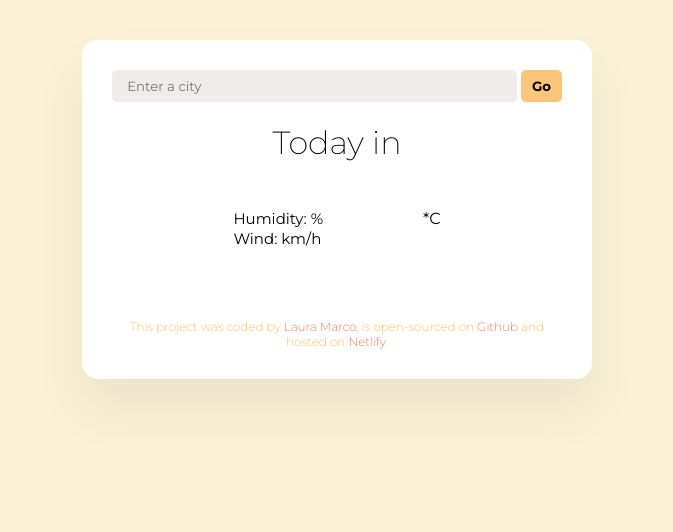
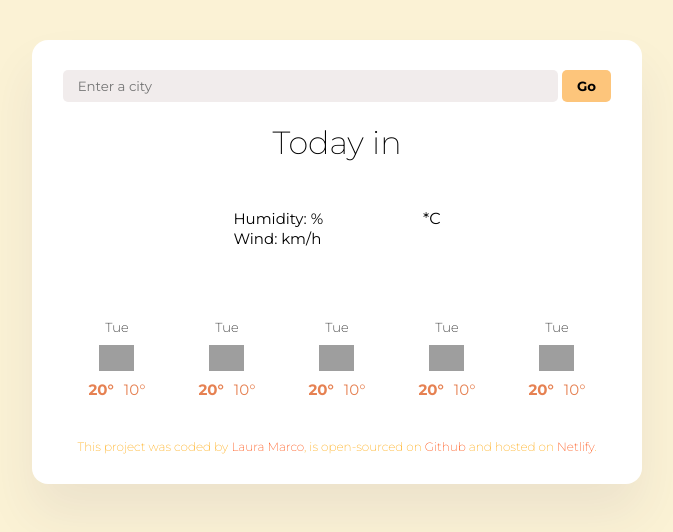
Before and after one commit to lauraamarco/My-weather-app, a plain HTML site: page index.html in a window 1280 px wide. Shown: the whole page, without its empty margins (303-976 px from the left). Drawn offline with nearby package versions, Linux system fonts and the light colour scheme; no server answers; grey boxes are pictures that could not be loaded.

Commit message:
Adding main HTML & CSS for Forecast

```diff
--- a/index.html
+++ b/index.html
@@ -33,7 +33,68 @@
     </div>
     <div class="current-day" id="time"> </div>
 
-
+    <div class="weather-forecast">
+      <div class="weather-forecast-day">
+        <div class="weather-forecast-date">Tue</div>
+        <div class="weather-forecast-icon">
+          <img src="https://s3.amazonaws.com/shecodesio-production/uploads/files/000/118/619/original/Sunny.png?1710177830" class="weather-forecast-icon">
+        </div>
+        <div class="weather-forecast-temperatures">
+          <div class="weather-forecast-temperature">
+            <strong>20°</strong>
+            </div>
+            <div class="weather-forecast-temperature"> 10°</div>
+         </div>
+      </div>
+      <div class="weather-forecast-day">
+        <div class="weather-forecast-date">Tue</div>
+        <div class="weather-forecast-icon">
+          <img src="https://s3.amazonaws.com/shecodesio-production/uploads/files/000/118/619/original/Sunny.png?1710177830" class="weather-forecast-icon">
+        </div>
+        <div class="weather-forecast-temperatures">
+          <div class="weather-forecast-temperature">
+            <strong>20°</strong>
+            </div>
+            <div class="weather-forecast-temperature"> 10°</div>
+         </div>
+      </div>
+      <div class="weather-forecast-day">
+        <div class="weather-forecast-date">Tue</div>
+        <div class="weather-forecast-icon">
+          <img src="https://s3.amazonaws.com/shecodesio-production/uploads/files/000/118/619/original/Sunny.png?1710177830" class="weather-forecast-icon">
+        </div>
+        <div class="weather-forecast-temperatures">
+          <div class="weather-forecast-temperature">
+            <strong>20°</strong>
+            </div>
+            <div class="weather-forecast-temperature"> 10°</div>
+         </div>
+      </div>
+      <div class="weather-forecast-day">
+        <div class="weather-forecast-date">Tue</div>
+        <div class="weather-forecast-icon">
+          <img src="https://s3.amazonaws.com/shecodesio-production/uploads/files/000/118/619/original/Sunny.png?1710177830" class="weather-forecast-icon">
+        </div>
+        <div class="weather-forecast-temperatures">
+          <div class="weather-forecast-temperature">
+            <strong>20°</strong>
+            </div>
+            <div class="weather-forecast-temperature"> 10°</div>
+         </div>
+      </div>
+      <div class="weather-forecast-day">
+        <div class="weather-forecast-date">Tue</div>
+        <div class="weather-forecast-icon">
+          <img src="https://s3.amazonaws.com/shecodesio-production/uploads/files/000/118/619/original/Sunny.png?1710177830" class="weather-forecast-icon">
+        </div>
+        <div class="weather-forecast-temperatures">
+          <div class="weather-forecast-temperature">
+            <strong>20°</strong>
+            </div>
+            <div class="weather-forecast-temperature"> 10°</div>
+         </div>
+      </div>
+    </div>
 
   <footer>
      This project was coded by
--- a/src/index.js
+++ b/src/index.js
@@ -82,7 +82,7 @@ function customIcon(iconDescription) {
       "https://s3.amazonaws.com/shecodesio-production/uploads/files/000/150/647/original/rain-night.jpg?1731871434";
   }
 
-  return `<img src=${iconURL} alt="Weather icon" />`;
+  return `<img src=${iconURL} alt="Weather icon" class="current-icon"/>`;
 }
 
 function formatDate(date) {
--- a/src/style.css
+++ b/src/style.css
@@ -6,7 +6,7 @@ body {
 
 .main-box {
   background: white;
-  max-width: 450px;
+  max-width: 550px;
   margin: 40px auto;
   padding: 30px;
   box-shadow: 0 30px 50px rgba(65, 50, 100, 0.08);
@@ -41,7 +41,7 @@ body {
   text-align: center;
   font-weight: 200;
 }
-img {
+.current-icon {
   width: 80%;
 }
 
@@ -80,6 +80,36 @@ img {
   font-weight: 200;
 }
 
+.weather-forecast {
+  display: flex;
+  justify-content: space-around;
+  margin-top: 10px;
+}
+
+.weather-forecast-date {
+  font-weight: 200;
+  font-size: 13px;
+  margin-top: 30px;
+  margin-bottom: 10px;
+}
+
+.weather-forecast-icon {
+  width: 35px;
+  margin: auto;
+}
+
+.weather-forecast-temperatures {
+  font-size: 15px;
+  color: rgb(230, 129, 82);
+  display: flex;
+  justify-content: center;
+  padding-top: 5px;
+}
+
+.weather-forecast-temperature {
+  padding: 0 5px;
+}
+
 footer {
   margin: 40px 0px 0px 0px;
   font-size: 12px;
```
